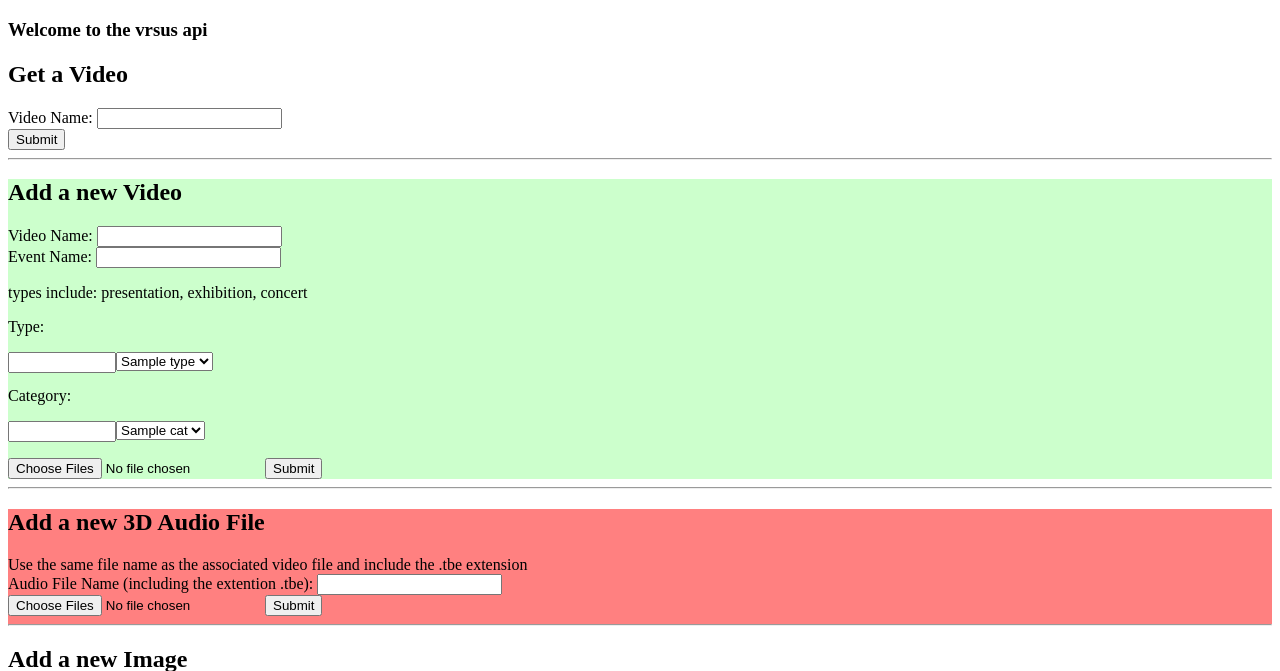
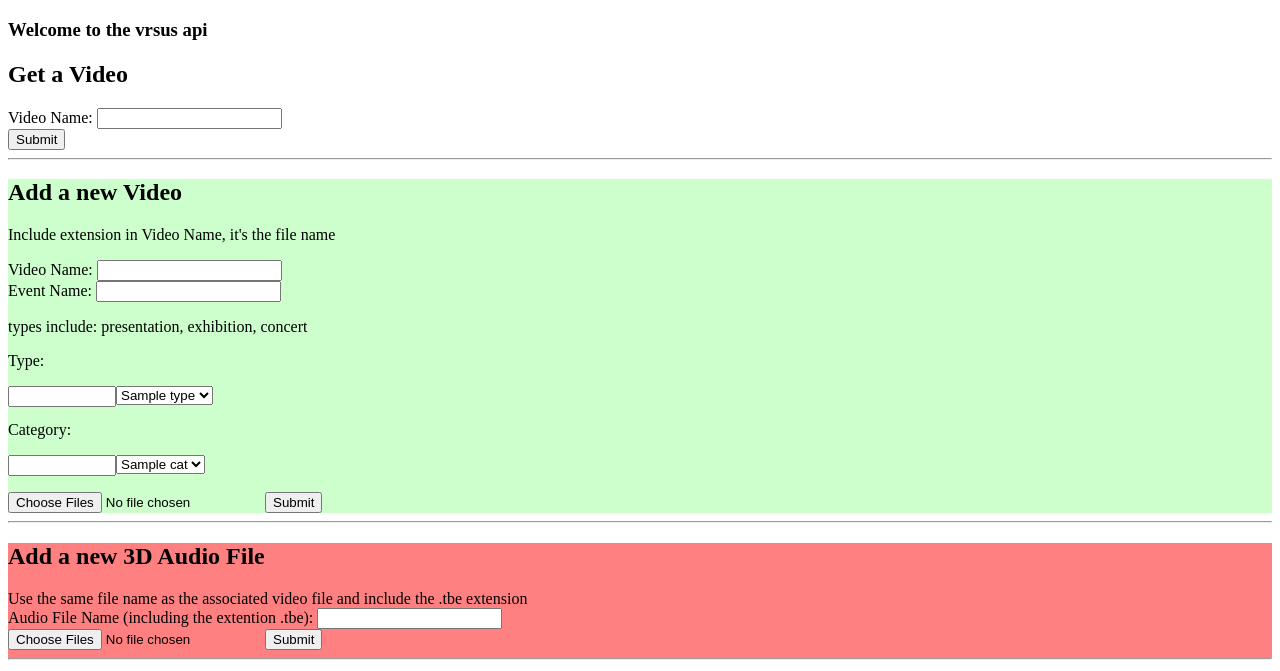
Before and after one commit to mghamsar/vrsus_api, a Flask app: template templates/basic.html in a window 1280 px wide. Shown: the top 671 px of the page. Run offline with Flask 2, Linux system fonts and the light colour scheme; the template is opened without the code that fills it: most values are stand-ins (such as "Sample title", 1, 10 or a date in 2020).

Commit message:
add note to template

```diff
--- a/templates/basic.html
+++ b/templates/basic.html
@@ -31,6 +31,7 @@
 <section class="videosection">
 <h2> Add a new Video </h2>
 <form action="videos/upload" method="post" enctype="multipart/form-data">
+    <p> Include extension in Video Name, it's the file name </p>
     Video Name: <input type="text" name="video_name" required></br><!-- value="Eg. jam_session_01.mp3"><br>-->
     Event Name: <input type="text" name="event_name" required></br><!-- value="Eg. hackney Festival"><br>-->
     <!--Type: <input type="text" name="event_type" required></br> --><p> types include: presentation, exhibition, concert </p>
```
